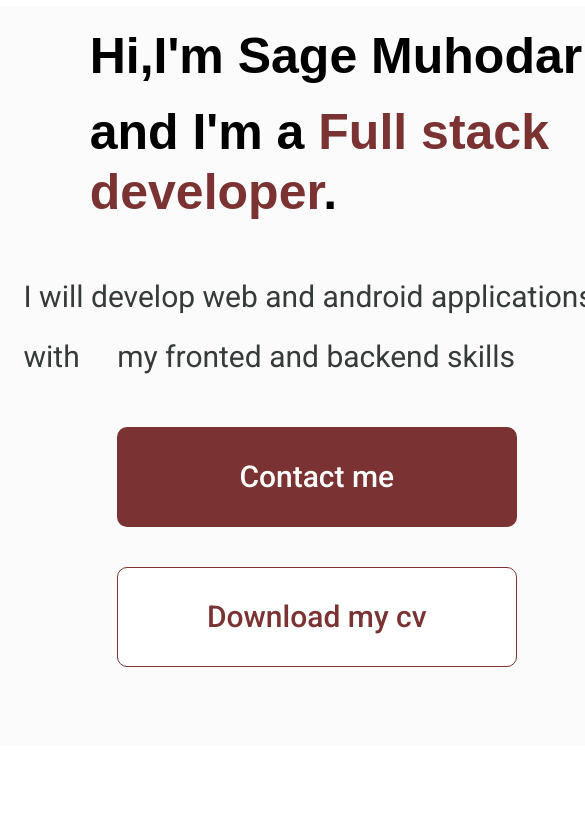
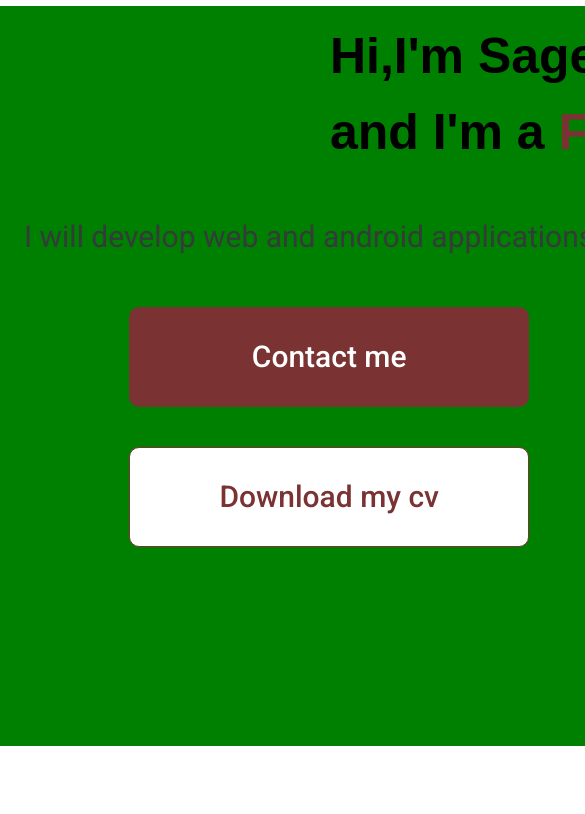
Before and after one commit to Muhodari/myPortfoliio, an Angular app: page / in a window 390 px wide. Shown: the top 814 px of the page, 585 px wide, since content can reach past the window. Built offline with nearby package versions, Linux system fonts and the light colour scheme.

Commit message:
updating

```diff
--- a/src/app/Components/Header/Header.component.css
+++ b/src/app/Components/Header/Header.component.css
@@ -158,10 +158,12 @@ margin-right: 150px;
 @media only screen and (max-width: 768px) {
 
 .div-main-body{
+  float: none;
   color: black;
   margin-top: 6px;
   background:#FBFBFB;
-  width: 180%;
+  width: 200% !important;
+
 
 
 }
@@ -180,7 +182,7 @@ margin-right: 150px;
   padding: 10px;
   margin-left: 0.5%;
   /* height: 800px; */
-  width: 100%;
+  width: 200% !important;
 }
 .main-content{
 width: 100%;
--- a/src/app/Components/Header/Header.component.html
+++ b/src/app/Components/Header/Header.component.html
@@ -13,10 +13,11 @@
 <body>
 
 
-  <div>
+  <div >
 
     <!-- Header -->
-    <!-- <mat-toolbar>
+<!--
+    <mat-toolbar>
       <span class="logo">M.S</span>
 
   <div class="normalButton">
@@ -32,9 +33,10 @@
   </div>
     </mat-toolbar> -->
 
-  <!-- ===================================================================================== -->
+  <!-- ==========
+    =========================================================================== -->
   <!-- main body -->
-  <div class="div-main-body">
+  <div class="div-main-body" style="background-color: green;">
 
   <div class="main-content">
   <div class="main-content-container">
```
